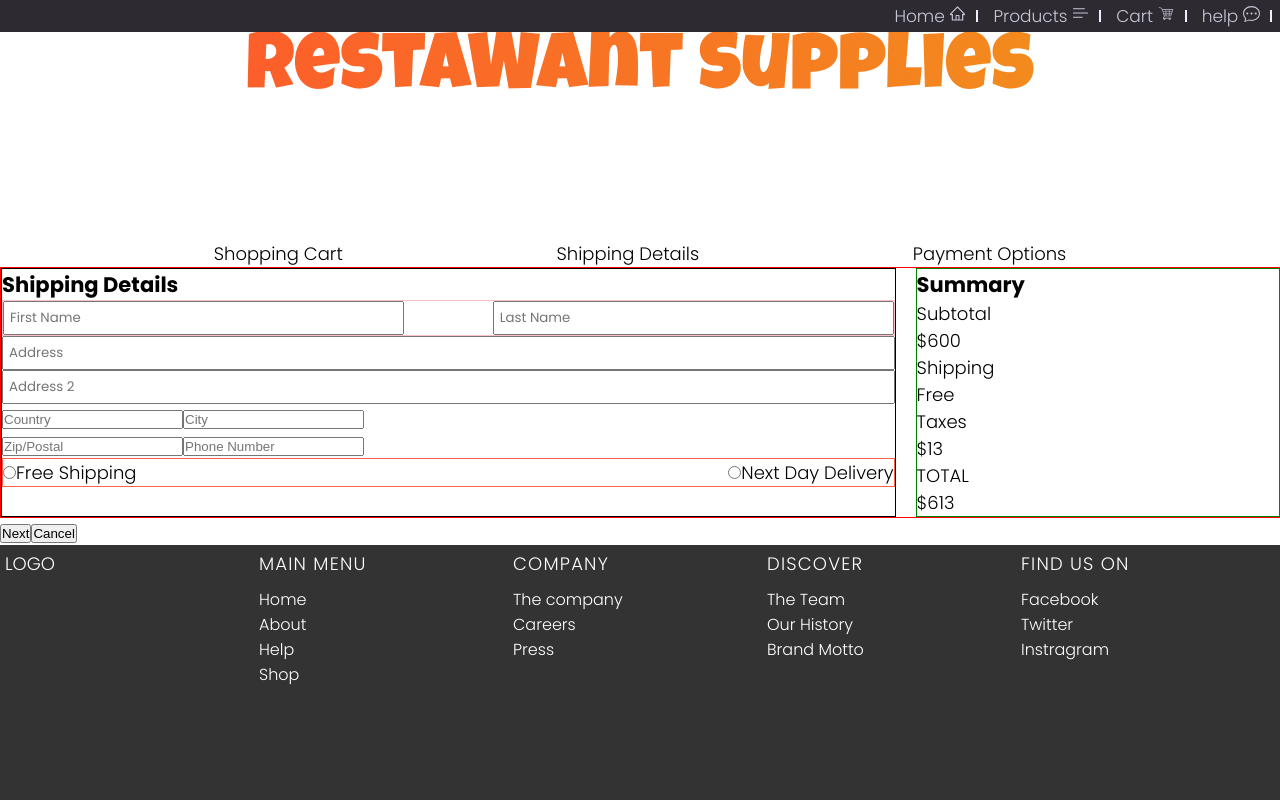
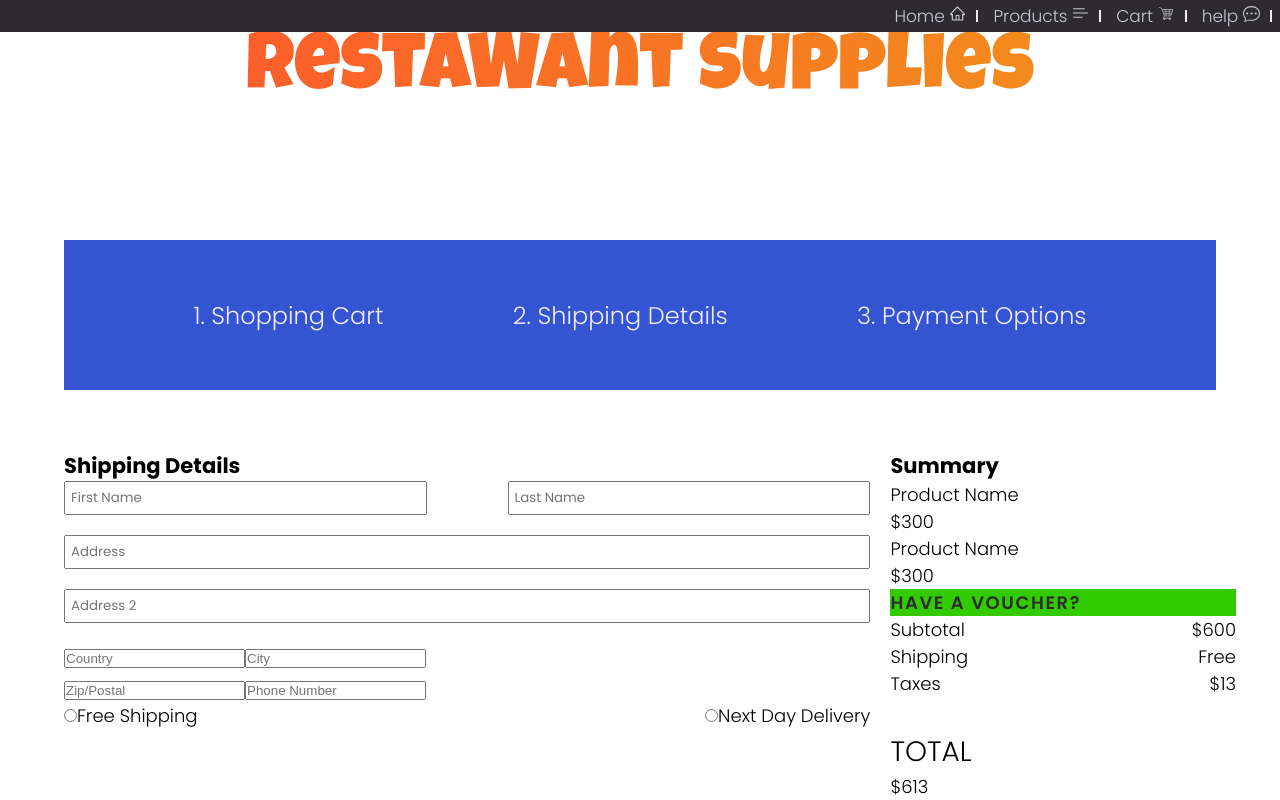
Before and after one commit to SAMURAIM0SES/GraceShopperFrontEnd, a React (Create React App) app: page /shipping in a window 1280 px wide. Shown: the top 800 px of the page. Built offline with nearby package versions, Linux system fonts and the light colour scheme.

Commit message:
more fixings added

```diff
--- a/src/components/Shipping.js
+++ b/src/components/Shipping.js
@@ -1,5 +1,6 @@
 import Layout from "./Layout";
 import classes from "./Shipping.module.css";
+const { faker } = require('@faker-js/faker');
 
 const Shipping = () => {
   return (
@@ -7,9 +8,9 @@ const Shipping = () => {
       <section>
         <div className={classes["shipping-main"]}>
           <div className={classes["shipping-header"]}>
-            <p>Shopping Cart</p>
-            <p>Shipping Details</p>
-            <p>Payment Options</p>
+          <p>1. Shopping Cart</p>
+            <p>2. Shipping Details</p>
+            <p>3. Payment Options</p>
           </div>
 
           <div className={classes["shipping-body"]}>
@@ -46,9 +47,14 @@ const Shipping = () => {
                 </div>
               </div>
             </div>
+
             <div className={classes["shipping-body-summary"]}>
               <h3>Summary</h3>
-              {/* <div>Enter Coupon Code</div> */}
+              <div>Product Name</div>
+              <div>$300</div>
+              <div>Product Name</div>
+              <div>$300</div>
+              <div className={classes["shipping-cart-voucher"]}>HAVE A VOUCHER?</div>
               <div className={classes["summary-detail"]}>
                 <div className={classes["summary-payment"]}>
                   <div>Subtotal</div>
@@ -61,9 +67,9 @@ const Shipping = () => {
                 <div className={classes["summary-payment"]}>
                   <div>Taxes</div>
                   <div>$13</div>
-                  <div>TOTAL</div>
+                </div>
+                  <div className={classes['shipping-total']}>TOTAL</div>
                   <div>$613</div>
-                </div>
               </div>
             </div>
           </div>
--- a/src/components/Shipping.module.css
+++ b/src/components/Shipping.module.css
@@ -1,59 +1,129 @@
 .shipping-main {
   font-size: 1.8rem;
+  width: 90%;
+  margin: 0 auto;
 }
 
 .shipping-header {
   display: flex;
   justify-content: space-evenly;
   align-items: center;
+  background-color: var(--primary-blue);
+  height: 15rem;
+  margin-bottom: 6rem;
+  font-size: 2.4rem;
+  color: var(--primary-grey-light);
 }
 
-.shipping-body{
-    border: 1px solid red;
+.shipping-body {
+  /* border: 1px solid red; */
   display: grid;
   grid-template-columns: 70% 30%;
   grid-column-gap: 2rem;
 }
 
-.shipping-body-shopping{
-    border: 1px solid black;
+.shipping-body-shopping {
+  /* border: 1px solid black; */
 }
 
-.shipping-body-summary{
-  border: 1px solid green;
+.shipping-body-summary {
+  /* border: 1px solid green; */
 }
 
-.shipping-detail-information{
+.shipping-detail-information {
   display: flex;
   justify-content: space-between;
   font-size: 1.8rem;
 }
 
-.shipping-name{
+.shipping-name {
   display: flex;
   justify-content: space-between;
   align-items: center;
-  border: 1px solid pink;
+  margin-bottom: 2rem;
 }
 
-.shipping-name input{
+.shipping-name input {
   font-family: inherit;
   width: 45%;
   padding: 0.5rem;
 }
 
-.shipping-address input{
+.shipping-address input {
   font-family: inherit;
   width: 100%;
   padding: 0.5rem;
+  margin-bottom: 2rem;
 }
 
-.shipping-country{
+.shipping-country {
+  font-family: inherit;
+  width: 45%;
+  margin-bottom: .5rem;
 
 }
 
-.shipping-methods{
+.shipping-methods {
+  /* border: 1px solid tomato; */
   display: flex;
-  border: 1px solid tomato;
   justify-content: space-between;
 }
+
+.shipping-buttons {
+  width: 30%;
+  display: flex;
+  justify-content: flex-start;
+  align-items: center;
+  gap: 2rem;
+  margin: 2rem 0;
+}
+
+.shipping-buttons button {
+  padding: 0.7rem 1.4rem;
+  font-size: 1.6rem;
+  font-family: inherit;
+  width: 50%;
+  cursor: pointer;
+}
+
+.shipping-buttons button:first-child {
+  background-color: transparent;
+  border: 1.5px solid var(--primary-green);
+}
+
+.shipping-buttons button:first-child:hover {
+  background-color: var(--primary-green);
+  color: #fff;
+}
+
+.shipping-buttons button:last-child {
+  background-color: transparent;
+  border: 1.5px solid var(--extra-red);
+}
+
+.shipping-buttons button:last-child:hover {
+  background-color: var(--extra-red);
+  color: #fff;
+}
+
+.summary-payment{
+  display: flex;
+  justify-content: space-between;
+  align-items: center;
+}
+
+.shipping-cart-voucher{
+  background-color: var(--primary-green);
+  color: var(--primary-dark);
+  text-transform: uppercase;
+  letter-spacing: 1.6px;
+  font-weight: 600;
+
+}
+
+.shipping-total{
+  display: flex;
+  justify-content: space-between;
+  margin-top: 3.4rem;
+  font-size: 2.8rem;
+}
```
Lines whose indentation alone changed are shown as unchanged.
